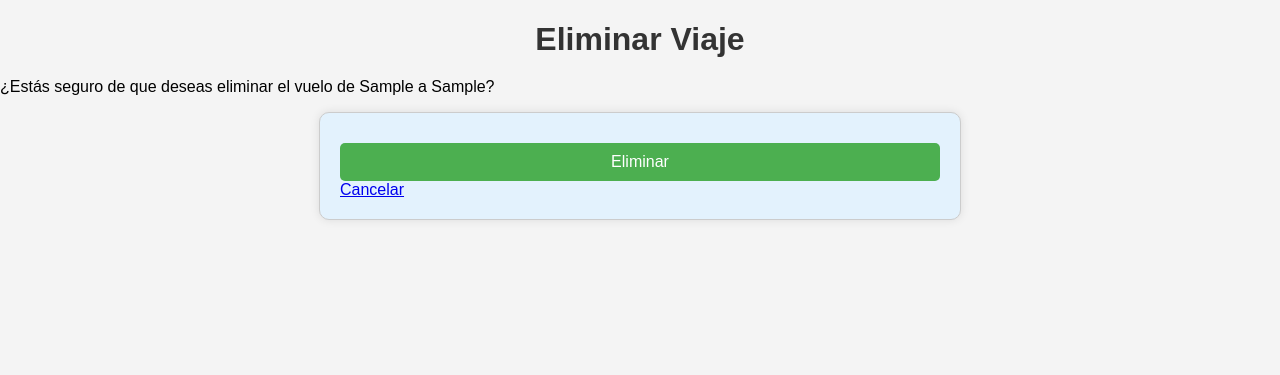
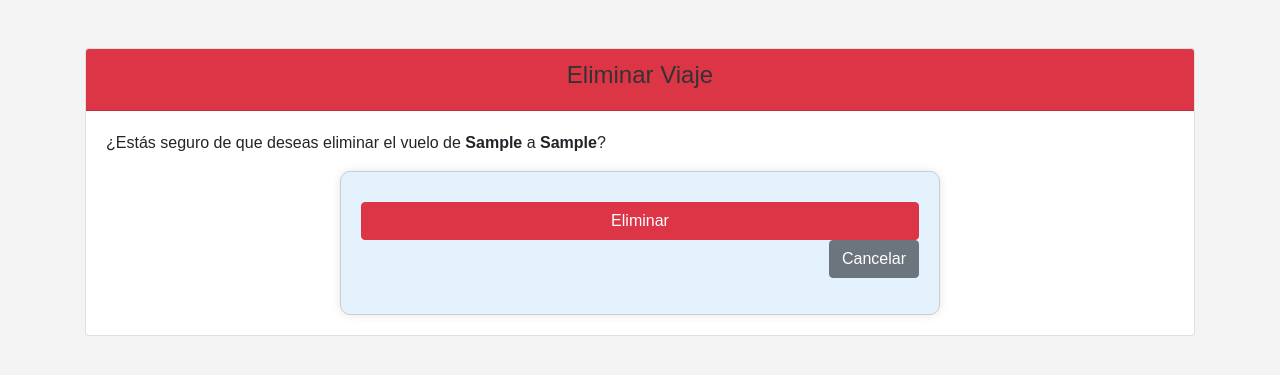
Before and after one commit to sergio110304/LAB_HOTELES, a Django app: page /eliminar_vuelo/1/ in a window 1280 px wide. Shown: the top 375 px of the page. Run offline with Django 5.2, Linux system fonts and the light colour scheme; tables that the repository leaves empty hold one stand-in row (values such as "Sample post"); some libraries are stand-ins or nearby versions.

Commit message:
modificación viajes

```diff
--- a/hotels/app/models.py
+++ b/hotels/app/models.py
@@ -46,6 +46,9 @@ class Hotel_info(models.Model):
     pincode = models.CharField(max_length=200, null=True)
     hotelwebsiteurl = models.CharField(max_length=200, null=True)
 
+    def __str__(self):
+        return f"Reseña {self.idhotel} {self.hotelname} "
+
 class Viaje(models.Model):
     idviaje = models.CharField(primary_key=True)
     idusuario = models.ForeignKey(Usuario, on_delete=models.SET_NULL, null=True)
@@ -62,7 +65,7 @@ class Vuelo(models.Model):
     fecha_regreso = models.DateField()
 
     def __str__(self):
-        return f"Viaje {self.idvuelo} de {self.origen} a {self.destino}"
+        return f"Viaje desde {self.origen} a {self.destino} de {self.fecha_salida} a {self.fecha_regreso}"
 
 class Reseña(models.Model):
     idreseña = models.AutoField(primary_key=True)
--- a/hotels/app/templates/agregar_vuelo.html
+++ b/hotels/app/templates/agregar_vuelo.html
@@ -21,6 +21,7 @@
         }
     </style>
     {% endblock %}
+
 </head>
 <body>
     {% block contenido %}
--- a/hotels/app/templates/eliminar_vuelo.html
+++ b/hotels/app/templates/eliminar_vuelo.html
@@ -1,4 +1,3 @@
-<!-- templates/eliminar_vuelo.html -->
 <!DOCTYPE html>
 <html lang="es">
 <head>
@@ -7,18 +6,34 @@
     <meta name="viewport" content="width=device-width, initial-scale=1.0">
     <title>Eliminar viaje</title>
     {% load static %}
+    <!-- Bootstrap CSS -->
+    <link rel="stylesheet" href="https://stackpath.bootstrapcdn.com/bootstrap/4.5.2/css/bootstrap.min.css">
     <link rel="stylesheet" type="text/css" href="{% static 'styles.css' %}">
     {% endblock %}
 </head>
 <body>
     {% block contenido %}
-    <h1>Eliminar Viaje</h1>
-    <p>¿Estás seguro de que deseas eliminar el vuelo de {{ vuelo.origen }} a {{ vuelo.destino }}?</p>
-    <form method="post">
-        {% csrf_token %}
-        <button type="submit">Eliminar</button>
-        <a href="{% url 'agregar_vuelo' %}">Cancelar</a>
-    </form>
+    <div class="container mt-5">
+        <div class="card">
+            <div class="card-header bg-danger text-white">
+                <h1 class="h4">Eliminar Viaje</h1>
+            </div>
+            <div class="card-body">
+                <p>¿Estás seguro de que deseas eliminar el vuelo de <strong>{{ vuelo.origen }}</strong> a <strong>{{ vuelo.destino }}</strong>?</p>
+                <form method="post">
+                    {% csrf_token %}
+                    <div class="form-group text-right">
+                        <button type="submit" class="btn btn-danger">Eliminar</button>
+                        <a href="{% url 'agregar_vuelo' %}" class="btn btn-secondary">Cancelar</a>
+                    </div>
+                </form>
+            </div>
+        </div>
+    </div>
+    <!-- Bootstrap JS and dependencies -->
+    <script src="https://code.jquery.com/jquery-3.5.1.slim.min.js"></script>
+    <script src="https://cdn.jsdelivr.net/npm/@popperjs/core@2.9.2/dist/umd/popper.min.js"></script>
+    <script src="https://stackpath.bootstrapcdn.com/bootstrap/4.5.2/js/bootstrap.min.js"></script>
     {% endblock %}
 </body>
 </html>
```
Also changed, not shown: hotels/app/templates/editar_vuelo.html (+23 -8 lines).
